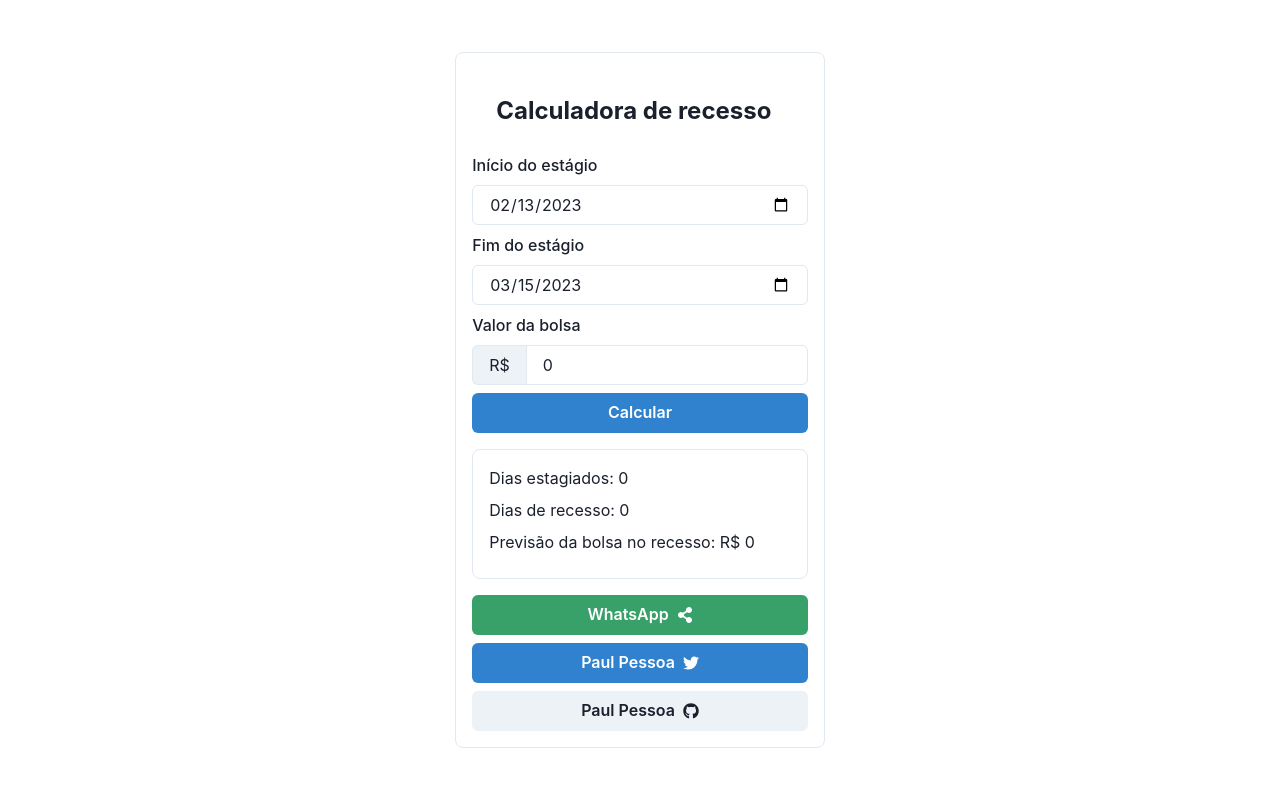
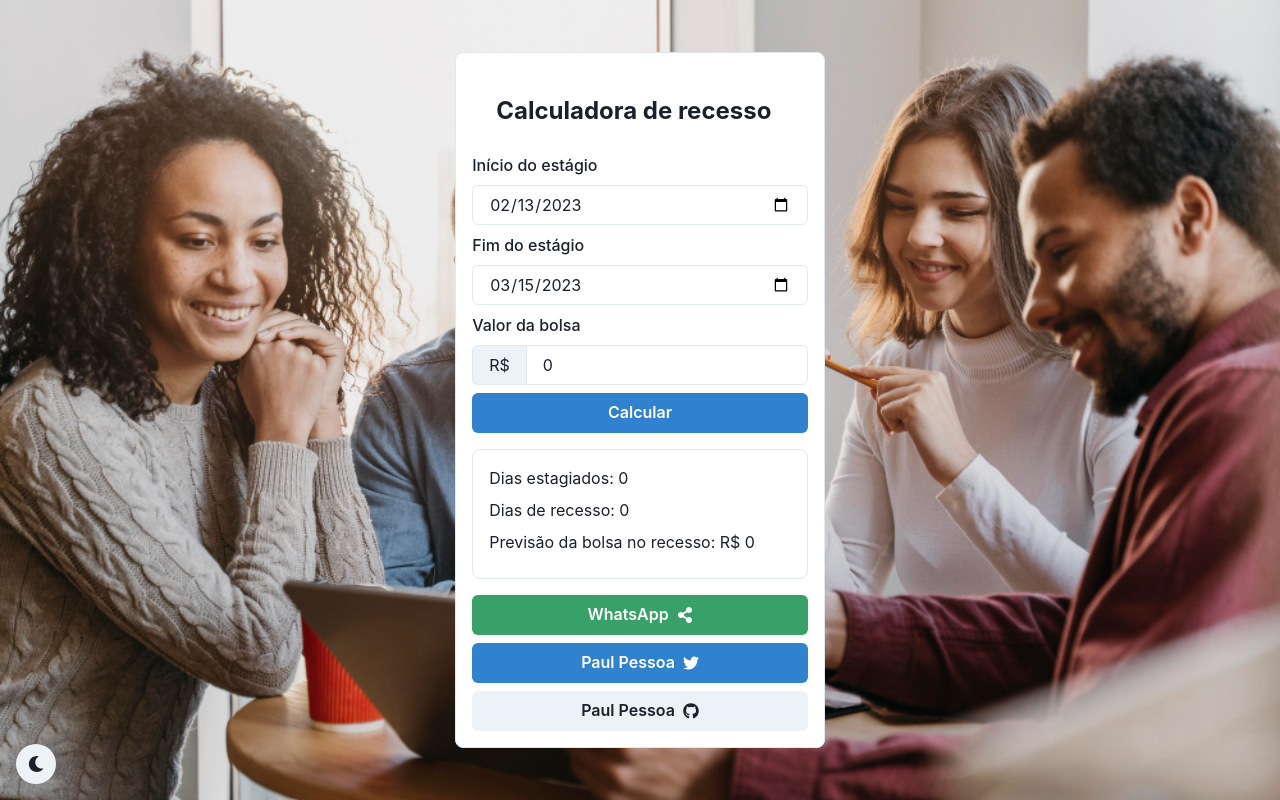
Before and after one commit to paulpessoa/calculadora-de-estagio, a Next.js app: page / in a window 1280 px wide. Built offline with nearby package versions, Linux system fonts and the light colour scheme.

Commit message:
add background image

```diff
--- a/src/pages/index.js
+++ b/src/pages/index.js
@@ -1,16 +1,16 @@
 import Head from 'next/head'
 import React, { useState } from 'react';
-import { Box, FormControl, FormLabel, Input, InputGroup, InputLeftAddon, Button, Text, Flex, Icon } from '@chakra-ui/react';
-
-import { FaShareAlt, FaGithub, FaTwitter } from 'react-icons/fa';
-
+import { useColorMode, useColorModeValue, Box, FormControl, FormLabel, Input, InputGroup, InputLeftAddon, Button, IconButton, Text, Flex, Icon } from '@chakra-ui/react';
+import { FaShareAlt, FaGithub, FaTwitter, FaMoon, FaSun } from 'react-icons/fa';
 
 const hoje = new Date();
 const dataInicialPadrao = new Date(hoje.getTime() - 30 * 24 * 60 * 60 * 1000).toISOString().substr(0, 10); // 30 dias anteriores
 const dataFinalPadrao = hoje.toISOString().substr(0, 10); // dia atual
 
+export default function Home() {
+  const { colorMode, toggleColorMode } = useColorMode();
+  const isDarkMode = colorMode === 'dark';
 
-export default function Home() {
   const [inicioEstagio, setInicioEstagio] = useState(dataInicialPadrao);
   const [fimEstagio, setFimEstagio] = useState(dataFinalPadrao);
   const [valorBolsa, setValorBolsa] = useState(0);
@@ -38,7 +38,6 @@ export default function Home() {
     setPrevisaoBolsaRecesso(valorBolsaRecesso);
   };
 
-
   const compartilharResultados = () => {
     // Obtem os dados a serem compartilhados
     const dadosCompartilhamento = `Dias estagiados: ${diasEstagiados}\nDias de recesso: ${diasDeRecesso}\nPrevisão da bolsa no recesso: R$ ${previsaoBolsaRecesso}`;
@@ -50,9 +49,11 @@ export default function Home() {
     window.open(linkCompartilhamento);
   };
 
-
   return (
-    <>
+    <Box
+      minW="sm"
+      backgroundImage="url('/images/background-image.jpg')"
+      backgroundSize="cover">
       <Head>
         <title>Calculadora de Estágio</title>
         <meta name="description" content="Generated by create next app" />
@@ -60,7 +61,7 @@ export default function Home() {
         <link rel="icon" href="/favicon.ico" />
       </Head>
       <Flex height="100vh" justifyContent="center" alignItems="center">
-        <Box maxW="sm" borderWidth="1px" borderRadius="lg" p={4}>
+        <Box maxW="sm" bg={useColorModeValue('white', 'gray.700')} borderWidth="1px" borderRadius="lg" p={4}>
           <Text m={6} fontSize="2xl" fontWeight="bold"> Calculadora de recesso </Text>
           <FormControl id="inicioEstagio" mb={2}>
             <FormLabel>Início do estágio</FormLabel>
@@ -113,9 +114,20 @@ export default function Home() {
               Paul Pessoa
               <Icon as={FaGithub} ml={2} />
             </Button>
+            <IconButton
+              aria-label="Toggle dark mode"
+              icon={isDarkMode ? <FaSun /> : <FaMoon />}
+              onClick={toggleColorMode}
+              position="fixed"
+              bottom="4"
+              left="4"
+              rounded="full"
+              size="md"
+              colorScheme="gray"
+            />
           </Flex>
         </Box>
       </Flex>
-    </>
+    </Box>
   )
 }
```
Also changed, not shown: public/images/background-image.jpg (added).
